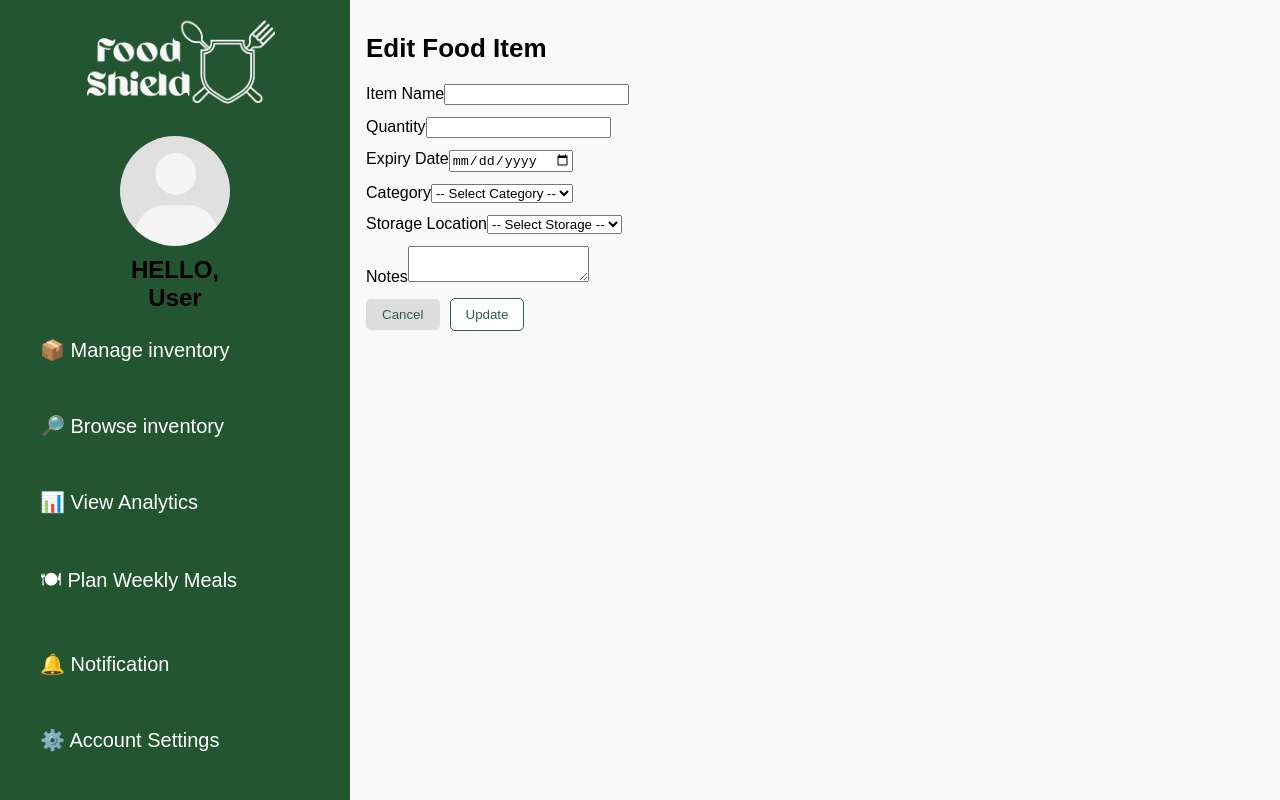
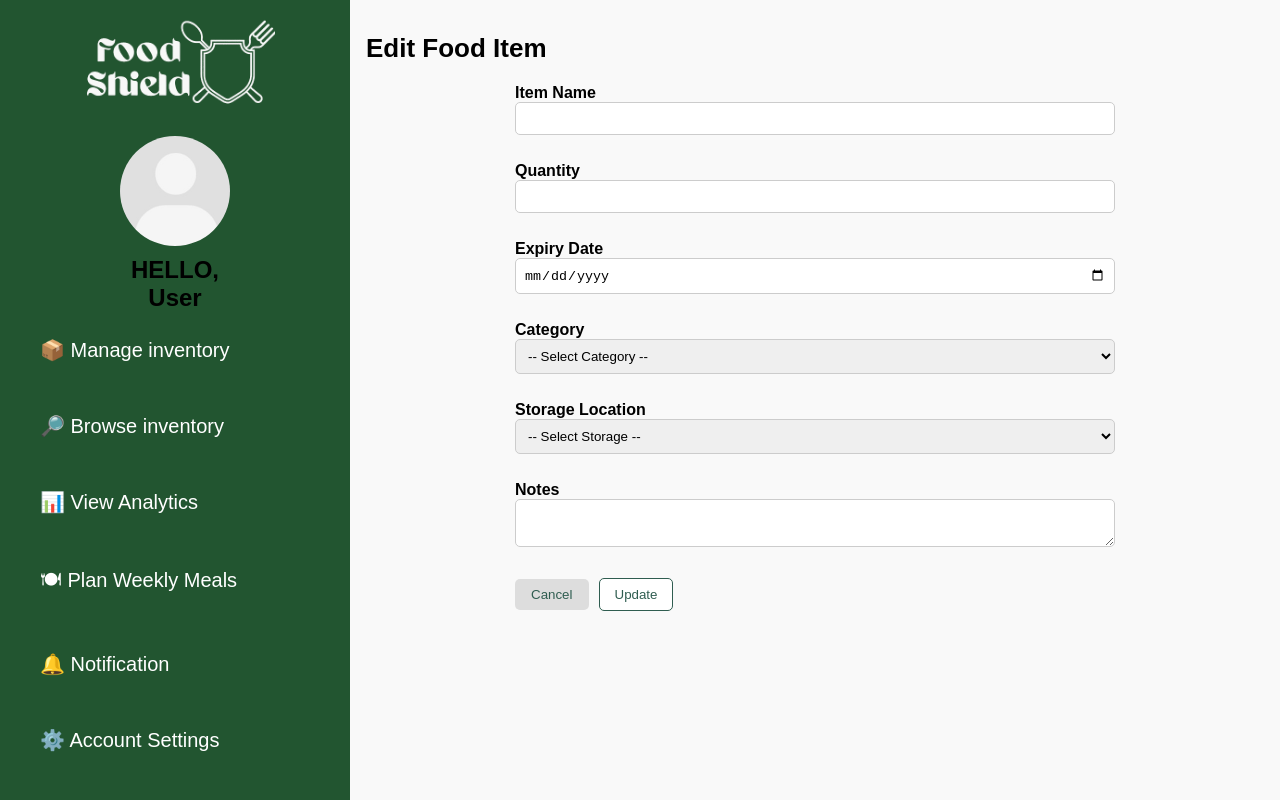
Before and after one commit to Jun20220703/bit216as, an Angular app: page /edit-food/1 in a window 1280 px wide. Built offline with nearby package versions, Linux system fonts and the light colour scheme; no server answers.

Commit message:
update the css of edit food page

```diff
--- a/src/app/components/editFood/edit-food.component.css
+++ b/src/app/components/editFood/edit-food.component.css
@@ -78,6 +78,32 @@ td button {
   z-index: 1000;
 }
 
+form {
+  width: 80%;
+  max-width: 600px;
+  margin: 0 auto;
+  display: flex;
+  flex-direction: column; /* 縦方向に並べる */
+  gap: 15px;              /* ラベルと入力の間隔 */
+}
+
+form label {
+  margin-bottom: 5px;     /* ラベルと入力欄の間隔 */
+  font-weight: bold;
+}
+
+form input,
+form select,
+form textarea {
+  width: 100%;
+  padding: 8px;
+  border-radius: 5px;
+  border: 1px solid #ccc;
+  box-sizing: border-box; /* 幅のはみ出し防止 */
+}
+
+
+
 .modal-content {
   background-color: #fff;
   padding: 25px;
```
